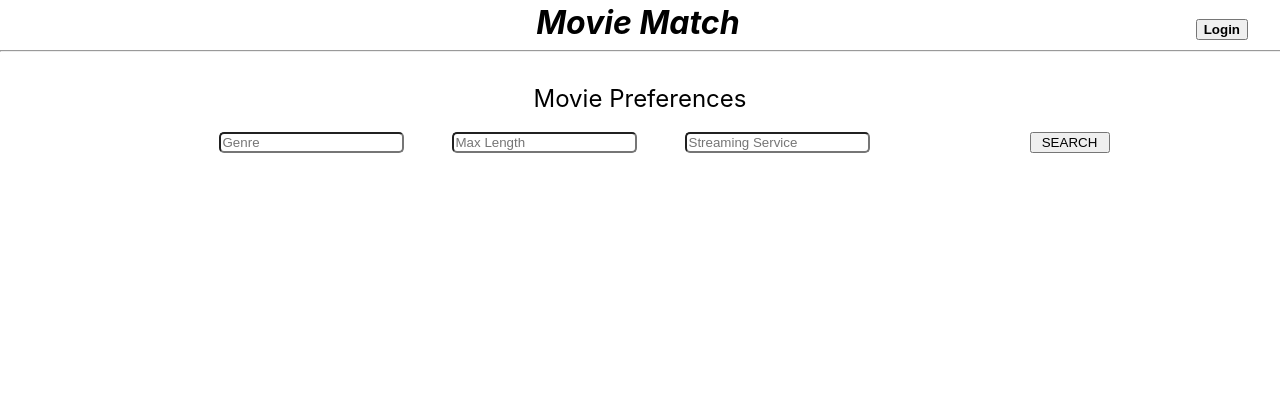
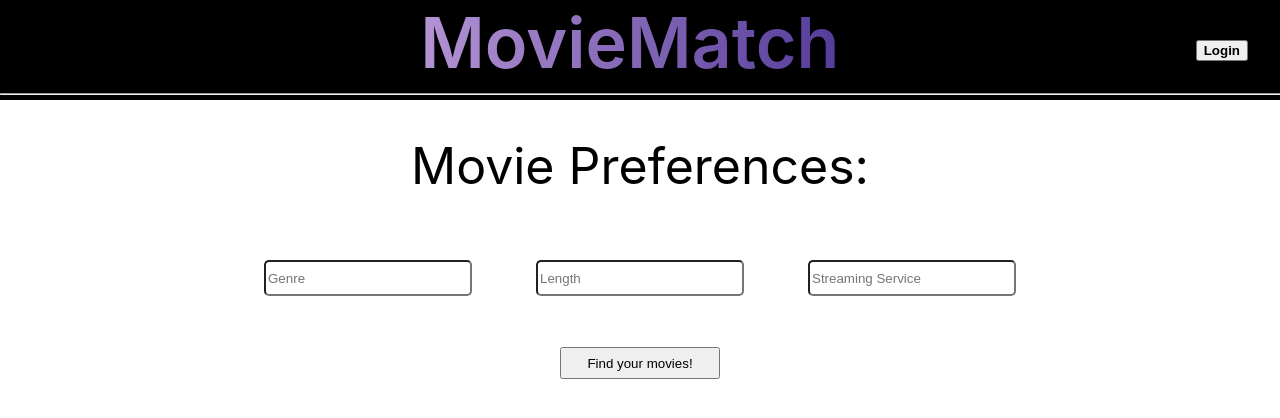
Before and after one commit to jwemmons/411-f22-a5-team7, a React (Create React App) app in the folder moviematch/: page / in a window 1280 px wide. Shown: the top 418 px of the page. Built offline with nearby package versions, Linux system fonts and the light colour scheme.

Commit message:
added my designs for the front end

```diff
--- a/moviematch/src/components/form.js
+++ b/moviematch/src/components/form.js
@@ -11,7 +11,7 @@ function Form() {
     var movieList = {}
 
     for (var i = 0; i < movieData.length; i++) {
-      movieList[movieData[i].title] = [movieData[i].poster_path, movieData[i].rating, movieData[i].runtime]
+      movieList[movieData[i].title] = [movieData[i].poster_path, movieData[i].rating]
     }
     Setmovies(movieList)
 
@@ -26,21 +26,19 @@ function Form() {
     var movieService = document.getElementById("inputService").value;
 
 
-    fetch("http://127.0.0.1:4000/movies/get_by_genre",
+    fetch("http://127.0.0.1:5000/movies/get_by_genre",
       {
         method: "POST",
         headers: { 'Content-Type': 'application/json' },
         body: JSON.stringify({
-          "genre": movieGenre,
-          "runtime": movieLength,
-          "service": movieService
+          "genre": movieGenre
         })
       }).then((response) => response.json())
       .then((data) => {
         console.log(data.results)
         setMovieData(data.results)
 
-      }).catch ((error) => {
+      }).catch((error) => {
         console.log(error);
       })
 
@@ -50,30 +48,32 @@ function Form() {
     <div className="form-container">
       <form>
         <div className='form-content'>
-          <div className='formTitle'>Movie Preferences</div>
+          <div className='formTitle'>Movie Preferences:</div>
           <div className='inputs'>
             <label>
               <input type="text" id='inputGenre' placeholder='Genre'></input>
             </label>
             <label>
-              <input type="text" id='inputLength' placeholder='Max Length'></input>
+              <input type="text" id='inputLength' placeholder='Length'></input>
             </label>
             <label>
               <input type="text" id='inputService' placeholder='Streaming Service'></input>
             </label>
-            <button className='searchMovie' onClick={(e) =>  fetchMovies(e)}>SEARCH</button>
+
+          </div>
+          <div>
+            <button className='searchMovie' onClick={(e) => fetchMovies(e)}>Find your movies!</button>
           </div>
         </div>
         {/* Create New Div element to display movies, parse through data stored in movieData */}
         <div className='movieGrid'>
-          {movieData && Object.entries(movies).map(([ key, value ], i) =>
+          {movieData && Object.entries(movies).map(([key, value], i) =>
             <div key={i} className="movieOutput">
               <div>
                 <div>
-                  <img src={value[0]} alt="movie link"/>
+                  <img src={value[0]} alt="movie link" />
                 </div>
                 <div>{key}</div>
-                  <div>{value[2]} min</div>
                 <div>{value[1]}</div>
               </div>
             </div>
--- a/moviematch/src/components/navbar.js
+++ b/moviematch/src/components/navbar.js
@@ -6,7 +6,7 @@ function Navbar() {
       <div className='navbar-content'>
 
         <div className='appTitle'>
-                    Movie Match
+          MovieMatch
         </div>
         <div>
           <button className='loginButton'>Login</button>
--- a/moviematch/src/styles/form.css
+++ b/moviematch/src/styles/form.css
@@ -2,14 +2,14 @@
     justify-content: center;
     align-items: center;
     display: flex;
+
 }
 
-.formTitle{
-    font-size: 1.5rem;
+.formTitle {
+    font-size: 50px;
 }
 
-.form-content{
-}
+.form-content {}
 
 .inputs {
     margin-top: 1rem;
@@ -28,25 +28,28 @@ form {
     margin-left: 2.5rem;
 }
 
-input{
-    margin-bottom: 1rem;
+input {
+    margin-top: 3rem;
+    margin-bottom: 3rem;
     border-radius: 5px;
-    margin-left: 3rem;
+    margin-left: 2rem;
+    margin-right: 2rem;
+    width: 200px;
+    height: 30px;
 }
 
 .searchMovie {
-    min-width: 5rem;
-    min-height: 1rem;
+    min-width: 10rem;
+    min-height: 2rem;
     margin-top: .2rem;
-    margin-left: 10rem;
+    margin-left: 0rem;
 }
 
 .results {
     font-size: .7rem;
 }
 
-.movieOutput {
-}
+.movieOutput {}
 
 .movieGrid {
     margin: auto;
--- a/moviematch/src/styles/navbar.css
+++ b/moviematch/src/styles/navbar.css
@@ -1,28 +1,34 @@
 .navbar-container {
     width: 100%;
-    max-height: 3rem;
+    max-height: 100px;
+    background-color: black
 }
 
-.navbar-content div{
+.navbar-content div {
     display: inline;
 }
+
 .navbar-content {
     width: 100%;
     display: inline-block;
-    margin-top: .2rem;
+    margin-top: 0rem;
 }
 
 .appTitle {
-    font-size: 2rem;
-    font-weight: bold;
-    font-style: oblique;
-    margin-left: 5rem;
+
+    font-size: 70px;
+    font-weight: 600;
+    background-image: linear-gradient(to left, #553c9a, #b393d3);
+    color: transparent;
+    background-clip: text;
+    -webkit-background-clip: text;
+    margin-left: 4rem
 }
 
 .loginButton {
     font-weight: bold;
     margin-right: 2rem;
-    margin-top: 1rem;
+    margin-top: 2.5rem;
     float: right;
 }
 
```
Lines whose indentation alone changed are shown as unchanged.
